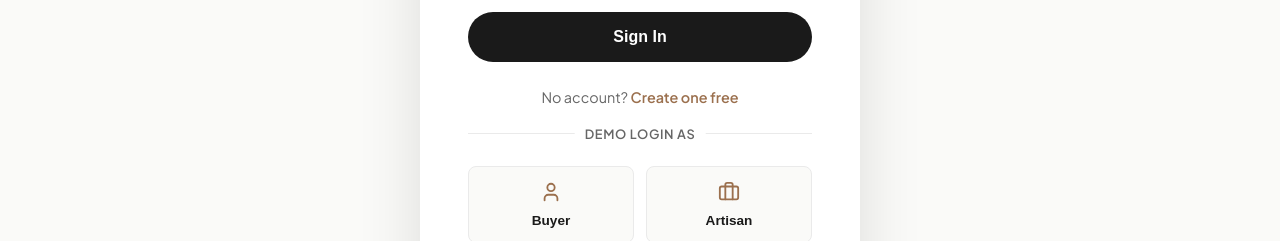
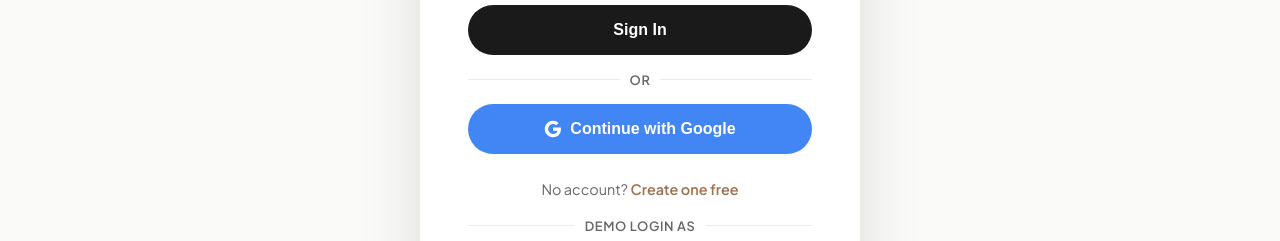
Before and after one commit to 2400030095/Handloom-Fashion-Products, a React (Vite) app: page /login in a window 1280 px wide. Shown: the part 508-749 px from the top of the page. Built offline with nearby package versions, Linux system fonts and the light colour scheme; no server answers; a web font is replaced by a local one.

Commit message:
Implement Google login functionality in AuthContext and Login components

```diff
--- a/src/context/AuthContext.jsx
+++ b/src/context/AuthContext.jsx
@@ -4,7 +4,9 @@ import {
     signInWithEmailAndPassword,
     createUserWithEmailAndPassword,
     signOut,
-    onAuthStateChanged
+    onAuthStateChanged,
+    GoogleAuthProvider,
+    signInWithPopup
 } from 'firebase/auth';
 import { doc, setDoc, getDoc } from 'firebase/firestore';
 
@@ -70,6 +72,34 @@ export function AuthProvider({ children }) {
         }
     };
 
+    const googleLogin = async () => {
+        setAuthError('');
+        try {
+            const provider = new GoogleAuthProvider();
+            const result = await signInWithPopup(auth, provider);
+            const firebaseUser = result.user;
+            // Check if user exists in Firestore
+            const userDocRef = doc(db, 'users', firebaseUser.uid);
+            const userDoc = await getDoc(userDocRef);
+            if (!userDoc.exists()) {
+                // New user, create doc with default role
+                await setDoc(userDocRef, {
+                    name: firebaseUser.displayName || firebaseUser.email,
+                    role: 'buyer',
+                    email: firebaseUser.email,
+                    createdAt: new Date().toISOString()
+                });
+            }
+        } catch (err) {
+            const messages = {
+                'auth/popup-closed-by-user': 'Sign-in cancelled.',
+                'auth/popup-blocked': 'Popup blocked by browser.',
+            };
+            setAuthError(messages[err.code] || 'Google sign-in failed. Please try again.');
+            throw err;
+        }
+    };
+
     const logout = async () => {
         await signOut(auth);
     };
@@ -80,7 +110,7 @@ export function AuthProvider({ children }) {
     };
 
     return (
-        <AuthContext.Provider value={{ user, loading, authError, setAuthError, login, register, logout, quickLogin }}>
+        <AuthContext.Provider value={{ user, loading, authError, setAuthError, login, register, googleLogin, logout, quickLogin }}>
             {children}
         </AuthContext.Provider>
     );
--- a/src/pages/Login.jsx
+++ b/src/pages/Login.jsx
@@ -5,7 +5,7 @@ import { User, Shield, Briefcase, Megaphone, Eye, EyeOff } from 'lucide-react';
 import { motion } from 'framer-motion';
 
 export default function Login() {
-    const { login, quickLogin, authError, setAuthError } = useAuth();
+    const { login, googleLogin, quickLogin, authError, setAuthError } = useAuth();
     const navigate = useNavigate();
     const [email, setEmail] = useState('');
     const [password, setPassword] = useState('');
@@ -36,6 +36,18 @@ export default function Login() {
     const handleQuickLogin = (role) => {
         quickLogin(role.id, `${role.name} User`);
         navigate(role.path);
+    };
+
+    const handleGoogleLogin = async () => {
+        setLoading(true);
+        try {
+            await googleLogin();
+            navigate('/buyer');
+        } catch {
+            // error handled in context
+        } finally {
+            setLoading(false);
+        }
     };
 
     return (
@@ -79,6 +91,21 @@ export default function Login() {
                     </button>
                 </form>
 
+                <div style={{ position: 'relative', margin: '1.5rem 0', borderTop: '1px solid var(--color-border)' }}>
+                    <span style={{ position: 'absolute', top: '-10px', left: '50%', transform: 'translateX(-50%)', background: 'white', padding: '0 10px', fontSize: '0.8rem', color: 'var(--color-text-muted)', fontWeight: 600, letterSpacing: '0.05em' }}>OR</span>
+                </div>
+
+                <button onClick={handleGoogleLogin} disabled={loading}
+                    style={{ width: '100%', padding: '1rem', background: '#4285f4', color: 'white', border: 'none', borderRadius: 'var(--radius-full)', fontWeight: 600, fontSize: '1rem', cursor: 'pointer', opacity: loading ? 0.7 : 1, display: 'flex', alignItems: 'center', justifyContent: 'center', gap: '0.5rem', marginBottom: '1.5rem' }}>
+                    <svg width="18" height="18" viewBox="0 0 24 24">
+                        <path fill="currentColor" d="M22.56 12.25c0-.78-.07-1.53-.2-2.25H12v4.26h5.92c-.26 1.37-1.04 2.53-2.21 3.31v2.77h3.57c2.08-1.92 3.28-4.74 3.28-8.09z"/>
+                        <path fill="currentColor" d="M12 23c2.97 0 5.46-.98 7.28-2.66l-3.57-2.77c-.98.66-2.23 1.06-3.71 1.06-2.86 0-5.29-1.93-6.16-4.53H2.18v2.84C3.99 20.53 7.7 23 12 23z"/>
+                        <path fill="currentColor" d="M5.84 14.09c-.22-.66-.35-1.36-.35-2.09s.13-1.43.35-2.09V7.07H2.18C1.43 8.55 1 10.22 1 12s.43 3.45 1.18 4.93l2.85-2.22.81-.62z"/>
+                        <path fill="currentColor" d="M12 5.38c1.62 0 3.06.56 4.21 1.64l3.15-3.15C17.45 2.09 14.97 1 12 1 7.7 1 3.99 3.47 2.18 7.07l3.66 2.84c.87-2.6 3.3-4.53 6.16-4.53z"/>
+                    </svg>
+                    {loading ? 'Signing In...' : 'Continue with Google'}
+                </button>
+
                 <p style={{ textAlign: 'center', color: 'var(--color-text-muted)', fontSize: '0.9rem', marginBottom: '1.5rem' }}>
                     No account?{' '}
                     <Link to="/register" style={{ color: 'var(--color-secondary)', fontWeight: 600, textDecoration: 'none' }}>Create one free</Link>
```
